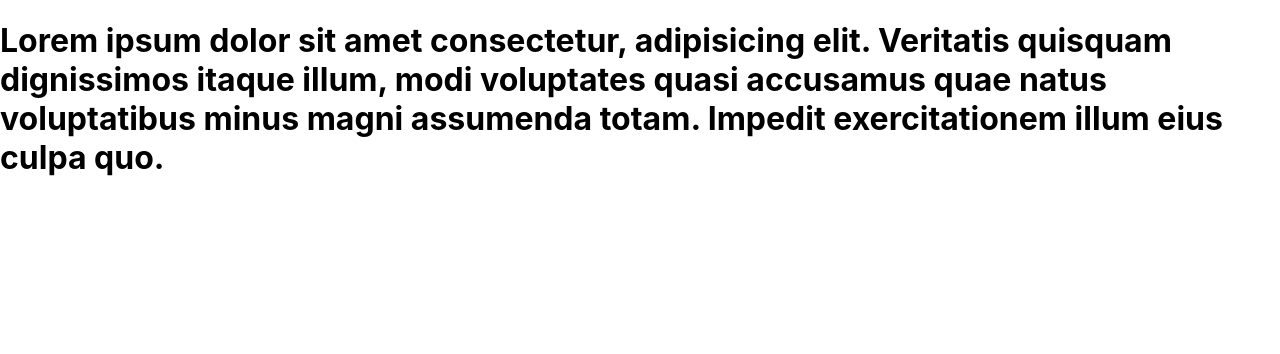
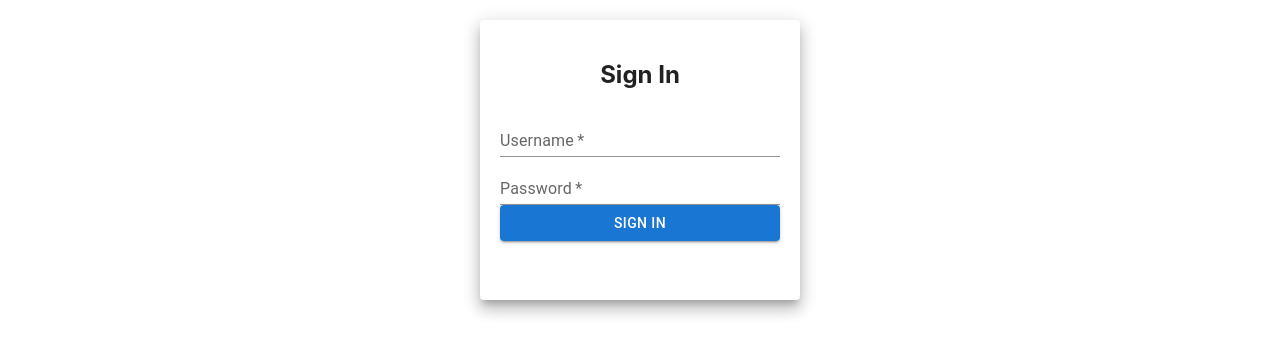
Before and after one commit to starlapsoftware/Frontend, a React (Create React App) app in the folder reactapp/: page / in a window 1280 px wide. Shown: the top 354 px of the page. Built offline with nearby package versions, Linux system fonts and the light colour scheme.

Commit message:
2021.12.31.v2

```diff
--- a/reactapp/package.json
+++ b/reactapp/package.json
@@ -3,6 +3,8 @@
   "version": "0.1.0",
   "private": true,
   "dependencies": {
+    "@emotion/react": "^11.7.1",
+    "@emotion/styled": "^11.6.0",
     "@fontsource/roboto": "^4.5.1",
     "@mui/icons-material": "^5.2.5",
     "@mui/material": "^5.2.6",
--- a/reactapp/src/App.js
+++ b/reactapp/src/App.js
@@ -1,14 +1,13 @@
+import { ThemeProvider } from "@mui/material/styles";
+import theme from "./components/TemaConfig";
+import Contenedor from "./components/Contenedor";
+import Login from "./components/Login";
 
 function App() {
   return (
-    <div className="App">
-      <h1>
-        Lorem ipsum dolor sit amet consectetur, adipisicing elit. Veritatis
-        quisquam dignissimos itaque illum, modi voluptates quasi accusamus quae
-        natus voluptatibus minus magni assumenda totam. Impedit exercitationem
-        illum eius culpa quo.
-      </h1>
-    </div>
+    <ThemeProvider theme={theme}>
+      <Login />
+    </ThemeProvider>
   );
 }
 
--- a/reactapp/src/Components/Contenedor.js
+++ b/reactapp/src/Components/Contenedor.js
@@ -1,32 +1,32 @@
-import React from 'react'
-import {makeStyles} from '@mui/styles'
-import MenuAppbar from './MenuAppbar'
+import React from "react";
+import { makeStyles } from "@mui/styles";
+import MenuAppbar from "./MenuAppbar";
+import Login from "./Login";
 
-const estilos = makeStyles(theme => ({
+const estilos = makeStyles((theme) => ({
   root: {
-        display:'flex'
+    display: "flex",
   },
   toolbar: theme.mixins.toolbar,
-    content:{
-        flexGrow:1,
+  content: {
+    flexGrow: 1,
     backgroundColor: theme.palette.background.default,
     padding: theme.spacing(3),
   },
-}))
+}));
 
 const Contenedor = () => {
-
-    const classes = estilos()
+  const classes = estilos();
   return (
     <>
       <div className={classes.root}>
-          <MenuAppbar/>
+        <Login />
         <div className={classes.content}>
           <div className={classes.toolbar}></div>
         </div>
       </div>
     </>
-    )
-}
+  );
+};
 
-export default Contenedor
+export default Contenedor;
--- a/reactapp/src/Components/ListaAnidada.js
+++ b/reactapp/src/Components/ListaAnidada.js
@@ -1,11 +1,17 @@
-import * as React from 'react';
-import {ListSubheader, List, ListItemButton, ListItemIcon, ListItemText, Collapse}  from '@mui/material';
-import InboxIcon from '@mui/icons-material/MoveToInbox';
-import DraftsIcon from '@mui/icons-material/Drafts';
-import SendIcon from '@mui/icons-material/Send';
-import ExpandLess from '@mui/icons-material/ExpandLess';
-import ExpandMore from '@mui/icons-material/ExpandMore';
-import StarBorder from '@mui/icons-material/StarBorder';
+import * as React from "react";
+import {
+  List,
+  ListItemButton,
+  ListItemIcon,
+  ListItemText,
+  Collapse,
+} from "@mui/material";
+import InboxIcon from "@mui/icons-material/MoveToInbox";
+import DraftsIcon from "@mui/icons-material/Drafts";
+import SendIcon from "@mui/icons-material/Send";
+import ExpandLess from "@mui/icons-material/ExpandLess";
+import ExpandMore from "@mui/icons-material/ExpandMore";
+import StarBorder from "@mui/icons-material/StarBorder";
 
 export default function NestedList() {
   const [open, setOpen] = React.useState(false);
@@ -16,30 +22,20 @@ export default function NestedList() {
 
   return (
     <>
-    <List
-      sx={{  m: 1, width: '100%', maxWidth: 360, bgcolor: 'background.paper' }}
-      component="nav"
-      aria-labelledby="nested-list-subheader"
-      subheader={
-        <ListSubheader component="div" id="nested-list-subheader">
-        </ListSubheader>
-      }
-    >
-      <ListItemButton>
+      <List>
+        <ListItemButton className="iconHover">
           <ListItemIcon>
             <SendIcon />
           </ListItemIcon>
-        <ListItemText
-          primary="Opción 1"
-        />
+          <ListItemText primary="Opción 1" />
         </ListItemButton>
-      <ListItemButton>
+        <ListItemButton className="iconHover">
           <ListItemIcon>
             <DraftsIcon />
           </ListItemIcon>
           <ListItemText primary="Opción 2" />
         </ListItemButton>
-      <ListItemButton onClick={handleClick}>
+        <ListItemButton className="iconHover" onClick={handleClick}>
           <ListItemIcon>
             <InboxIcon />
           </ListItemIcon>
@@ -48,7 +44,7 @@ export default function NestedList() {
         </ListItemButton>
         <Collapse in={open} timeout="auto" unmountOnExit>
           <List component="div" disablePadding>
-          <ListItemButton sx={{ pl: 4 }}>
+            <ListItemButton sx={{ pl: 4, mr: 1 }} className="itemAnid">
               <ListItemIcon>
                 <StarBorder />
               </ListItemIcon>
--- /dev/null
+++ b/reactapp/src/Components/Login.js
@@ -0,0 +1,42 @@
+import React from "react";
+import { Button, Grid, Paper, TextField } from "@mui/material";
+
+const Login = () => {
+  const paperStyle = {
+    padding: 20,
+    height: "30vh",
+    width: 280,
+    margin: "20px auto",
+  };
+  return (
+    <Grid>
+      <Paper elevation={10} style={paperStyle}>
+        <Grid align="center">
+          <h2>Sign In</h2>
+        </Grid>
+        <TextField
+          id="standard-basic"
+          label="Username"
+          placeholder="Enter username"
+          variant="standard"
+          fullWidth
+          required
+        ></TextField>
+        <TextField
+          id="standard-basic"
+          label="Password"
+          placeholder="Enter password"
+          variant="standard"
+          fullWidth
+          type="password"
+          required
+        ></TextField>
+        <Button type=" submit" color="primary" variant="contained" fullWidth>
+          Sign In
+        </Button>
+      </Paper>
+    </Grid>
+  );
+};
+
+export default Login;
--- a/reactapp/src/Components/TemaConfig.js
+++ b/reactapp/src/Components/TemaConfig.js
@@ -1,11 +1,11 @@
-import {createTheme} from '@mui/material/styles'
+import { createTheme } from "@mui/material/styles";
 
 const theme = createTheme({
-    palette: {
-        background: {
-          default: "#E7EBF0"
-        }
-      }
-})
+  palette: {
+    background: {
+      default: "#E7EBF0",
+    },
+  },
+});
 
 export default theme;
--- a/reactapp/src/Css/EstilosMenu.css
+++ b/reactapp/src/Css/EstilosMenu.css
@@ -1,44 +1,72 @@
 .css-12i7wg6-MuiPaper-root-MuiDrawer-paper {
   position: relative !important;
+  box-sizing: initial !important;
 }
-.css-1g20pf1-MuiDrawer-docked, .css-1sbjkus-MuiDrawer-docked{
-    border-radius: 0px 20px 20px 0px;
+.css-1g20pf1-MuiDrawer-docked,
+.css-1sbjkus-MuiDrawer-docked {
+  border-radius: 25px;
   position: relative;
   left: 10px;
 }
-.css-bshv44-MuiButtonBase-root-MuiListItem-root:hover, .css-cvhtoe-MuiButtonBase-root-MuiListItemButton-root:hover {
-    border-radius: 0px 20px 20px 0px;
+.css-bshv44-MuiButtonBase-root-MuiListItem-root:hover,
+.css-cvhtoe-MuiButtonBase-root-MuiListItemButton-root:hover {
+  border-radius: 25px;
 }
-.css-bshv44-MuiButtonBase-root-MuiListItem-root{
+.css-bshv44-MuiButtonBase-root-MuiListItem-root {
   margin-bottom: 2px;
 }
 .css-bshv44-MuiButtonBase-root-MuiListItem-root:active,
 .css-cvhtoe-MuiButtonBase-root-MuiListItemButton-root:active,
-.css-10hburv-MuiTypography-root:active, .css-cveggr-MuiListItemIcon-root:active{
+.css-10hburv-MuiTypography-root:active,
+.css-cveggr-MuiListItemIcon-root:active {
   color: #1990daad;
 }
-.css-i4bv87-MuiSvgIcon-root:active{
+.css-i4bv87-MuiSvgIcon-root:active {
   color: #026abd;
 }
-.css-zs6alg-MuiPaper-root-MuiAppBar-root{
-    box-shadow: -3px -9px 0px 0px rgb(0 0 0 / 5%),
-    0px 4px 5px 0px rgb(0 0 0 / 5%),
-    0px 1px 10px 0px rgb(0 51 149 / 5%) !important
+.css-zs6alg-MuiPaper-root-MuiAppBar-root {
+  box-shadow: -3px -9px 0px 0px rgb(0 0 0 / 5%), 0px 4px 5px 0px rgb(0 0 0 / 5%),
+    0px 1px 10px 0px rgb(0 51 149 / 5%) !important;
 }
-.css-8atqhb{
+.css-8atqhb {
   position: relative;
   z-index: 2000;
 }
-.css-eglki6-MuiLinearProgress-root{
+.css-eglki6-MuiLinearProgress-root {
   height: 2px !important;
   background-color: rgb(241 241 241) !important;
 }
-/* .css-1t1j96h-MuiPaper-root-MuiDialog-paper{
-    max-width: 516px !important;
-} */
 
-.ButtonPerfil{
+.ButtonPerfil {
   background: #bdbdbd !important;
   border: 3px solid #fff !important;
   color: rgb(255 255 255) !important;
 }
+
+.css-bshv44-MuiButtonBase-root-MuiListItem-root:hover,
+.itemAnid:hover {
+  color: #0078d7 !important;
+  background: #e7ebf0 !important;
+}
+
+.iconHover:hover {
+  color: #0078d7 !important;
+  background: #e7ebf0 !important;
+}
+.iconHover {
+  margin-bottom: 1px;
+}
+
+.css-cvhtoe-MuiButtonBase-root-MuiListItemButton-root {
+  margin: 0px 6px !important;
+  border-radius: 25px !important;
+}
+.css-i4bv87-MuiSvgIcon-root:hover {
+  color: #0078d7;
+}
+.sizeIcon {
+  display: flex !important;
+}
+.itemAnid {
+  border-radius: 25px !important;
+}
```
Also changed, not shown: reactapp/src/Components/MenuAppbar.js (+47 -63 lines), reactapp/src/index.js (+6 -6 lines), 2 other files (tests, documents, lock files or other folders). Lines whose indentation alone changed are shown as unchanged.
